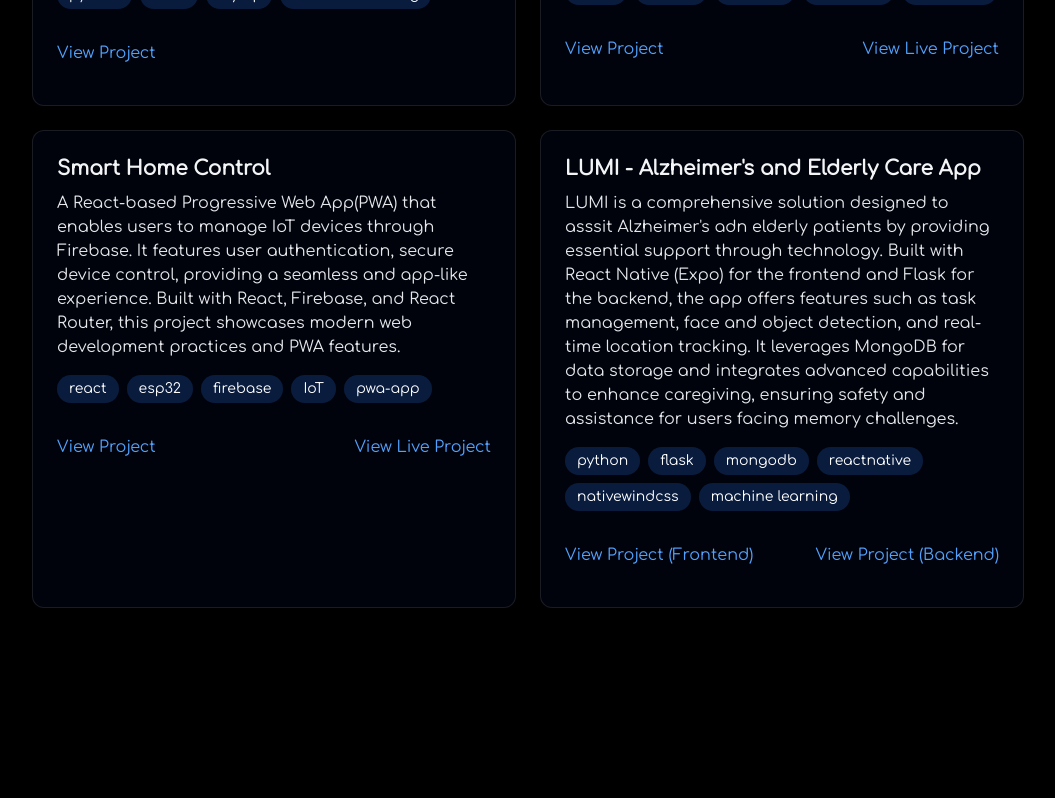
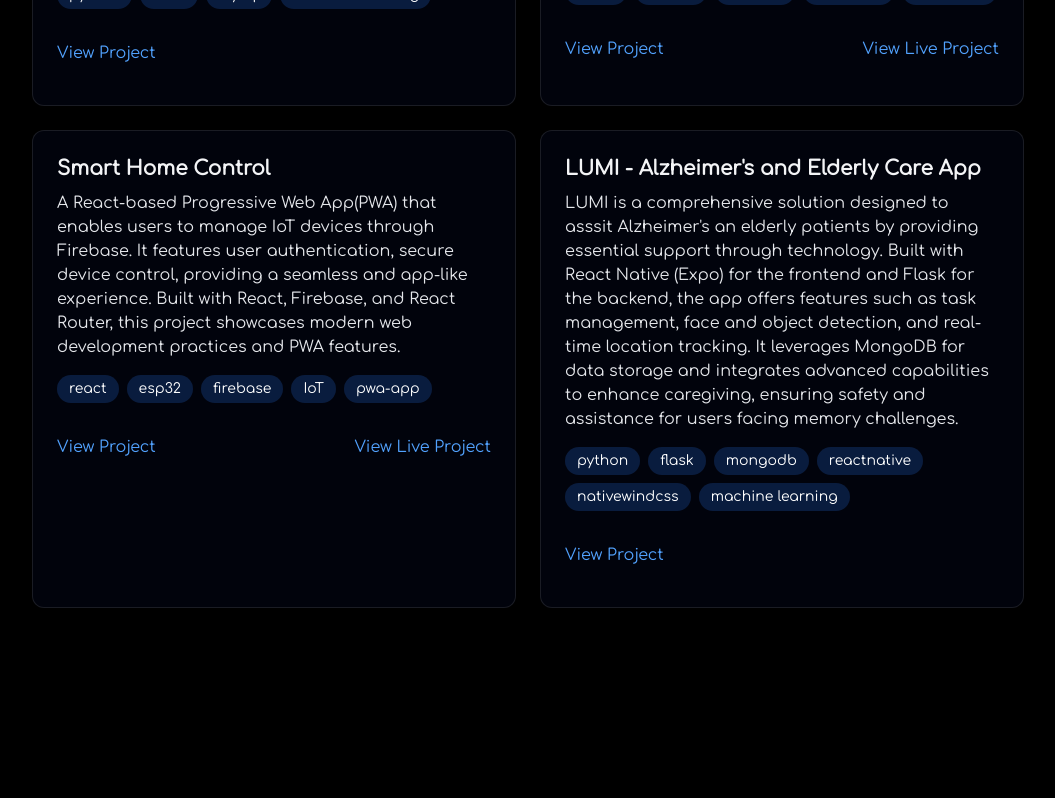
Before and after one commit to RaY8118/ray8118-portfolio, a React (Vite) app: page / in a window 1280 px wide. Shown: the part 2420-3218 px from the top of the page, without its empty margins (112-1167 px from the left). Built offline with nearby package versions, Linux system fonts and the light colour scheme.

Commit message:
Add toast notifications for better visual feedback and made projects component reusable

```diff
--- a/package.json
+++ b/package.json
@@ -14,6 +14,7 @@
     "emailjs-com": "^3.2.0",
     "react": "^19.0.0",
     "react-dom": "^19.0.0",
+    "react-toastify": "^11.0.3",
     "tailwindcss": "^4.0.7"
   },
   "devDependencies": {
--- a/src/App.jsx
+++ b/src/App.jsx
@@ -8,6 +8,7 @@ import { About } from "./components/sections/About";
 import { Projects } from "./components/sections/Projects";
 import { Contact } from "./components/sections/Contact";
 import { useState } from "react";
+import { ToastContainer } from "react-toastify"
 function App() {
   const [isLoaded, setIsLoaded] = useState(false);
   const [menuOpen, SetMenuOpen] = useState(false);
@@ -23,6 +24,7 @@ function App() {
         <About />
         <Projects />
         <Contact />
+        <ToastContainer position="top-center" />
       </div>
     </>
   );
--- a/src/components/sections/Contact.jsx
+++ b/src/components/sections/Contact.jsx
@@ -1,7 +1,7 @@
 import { useState } from "react";
 import { RevealOnScroll } from "../RevealOnScroll";
 import emailjs from "emailjs-com";
-
+import { toast } from "react-toastify";
 export const Contact = () => {
   const [formData, setFormData] = useState({
     name: "",
@@ -18,11 +18,11 @@ export const Contact = () => {
         e.target,
         import.meta.env.VITE_PUBLIC_KEY,
       );
-      alert("Message sent!!");
+      toast.success("Message sent successfully!!")
       setFormData({ name: "", email: "", message: "" });
     } catch (error) {
       console.error("Error sending email:", error);
-      alert("Oops! Something went wrong. Please try again.");
+      toast.error("Oops! Something went wrong. Please try again.")
     }
   };
   return (
--- a/src/components/sections/Projects.jsx
+++ b/src/components/sections/Projects.jsx
@@ -1,6 +1,37 @@
+import React from "react";
 import { RevealOnScroll } from "../RevealOnScroll";
 
 export const Projects = () => {
+  const projects = [
+    {
+      "title": "Attendance System using Face Recognition",
+      "description": "A Flask-based web application that leverages face recognition technology to manage attendance.It supports multiple cameras, role-based access for students,teachers and admins, and utilized a MySQL, database for data management.",
+      "tech": ["python", "flask", "mysql", "machine learning"],
+      "codeLink": "https://github.com/RaY8118/Flask_Face_Recognition--multiple_Cameras"
+    },
+    {
+      "title": "Hospital Management System",
+      "description": "A MERN stack web application that allows patients to log in, schedule appointments, and view prescription. The ssystem features a responsive design with Tailwind CSS,and admin dashboard for managing doctors, and information on common diseases.",
+      "tech": ["react", "nodejs", "express", "full-stack", "mongodb"],
+      "codeLink": "https://github.com/RaY8118/Hospital_Management_System",
+      "liveProj": "https://hospital-system-gmkt.onrender.com"
+    },
+    {
+      "title": "Smart Home Control",
+      "description": "A React-based Progressive Web App(PWA) that enables users to manage IoT devices through Firebase. It features user authentication, secure device control, providing a seamless and app-like experience. Built with React, Firebase, and React Router, this project showcases modern web development practices and PWA features.",
+      "tech": ["react", "esp32", "firebase", "IoT", "pwa-app"],
+      "codeLink": "https://github.com/RaY8118/SmartHomeControlV3",
+      "liveProj": "https://smart-home-control-v3.netlify.app"
+    },
+    {
+      "title": "LUMI - Alzheimer's and Elderly Care App",
+      "description": "LUMI is a comprehensive solution designed to asssit Alzheimer's an elderly patients by providing essential support through technology. Built with React Native (Expo) for the frontend and Flask for the backend, the app offers features such as task management, face and object detection, and real-time location tracking. It leverages MongoDB for data storage and integrates advanced capabilities to enhance caregiving, ensuring safety and assistance for users facing memory challenges.",
+      "tech": ["python", "flask", "mongodb", "reactnative", "nativewindcss", "machine learning",],
+      "codeLink": "https://github.com/RaY8118/LUMI-Backend",
+    }
+
+  ]
+
   return (
     <section
       id="projects"
@@ -12,18 +43,17 @@ export const Projects = () => {
             Featured Projects
           </h2>
           <div className="grid grid-cols-1 md:grid-cols-2 gap-6">
+
+
+            {projects.map((option, index) => (
+              <React.Fragment key={index}>
                 <div className="bg-blue-700/5 p-6 rounded-xl border border-white/10 hover:-translate-y-1 hover:border-blue-500/30 hover:shadow-[0_2px_8px_rgba(59,130,246,0.3)] transition-all">
                   <h3 className="text-xl font-bold mb-2">
-                Attendance System using Face Recognition
+                    {option.title}
                   </h3>
-              <p className="text-gray-200 mb-4">
-                A Flask-based web application that leverages face recognition
-                technology to manage attendance.It supports multiple cameras,
-                role-based access for students,teachers and admins, and utilized
-                a MySQL, database for data management.
-              </p>
+                  <p className="text-gray-200 mb-4">{option.description}</p>
                   <div className="flex flex-wrap gap-2 mb-4">
-                {["python", "flask", "mysql", "machine learning"].map(
+                    {option.tech?.map(
                       (tech, key) => (
                         <span
                           className="bg-blue-500/20 text-white py-1 px-3 rounded-full text-sm transition-all hover:bg-blue-500/20 hover:shadow-[0_2px_8px_rgba(59,130,246,0.2)]"
@@ -37,147 +67,27 @@ export const Projects = () => {
 
                   <div className="flex justify-between items-center">
                     <a
-                  href="https://github.com/RaY8118/Flask_Face_Recognition--multiple_Cameras"
+                      href={option.codeLink}
                       className="text-blue-400 hover:text-gray-300 transition-colors my-4"
                       target="_blank"
                     >
                       View Project
                     </a>
-              </div>
-            </div>
-            <div className="bg-blue-700/5 p-6 rounded-xl border border-white/10 hover:-translate-y-1 hover:border-blue-500/30 hover:shadow-[0_2px_8px_rgba(59,130,246,0.3)] transition-all">
-              <h3 className="text-xl font-bold mb-2">
-                Hospital Management System
-              </h3>
-              <p className="text-gray-200 mb-4">
-                A MERN stack web application that allows patients to log in,
-                schedule appointments, and view prescription. The ssystem
-                features a responsive design with Tailwind CSS,and admin
-                dashboard for managing doctors, and information on common
-                diseases.
-              </p>
-              <div className="flex flex-wrap gap-2 mb-4">
-                {["react", "nodejs", "express", "full-stack", "mongodb"].map(
-                  (tech, key) => (
-                    <span
-                      className="bg-blue-500/20 text-white py-1 px-3 rounded-full text-sm transition-all hover:bg-blue-500/20 hover:shadow-[0_2px_8px_rgba(59,130,246,0.2)]"
-                      key={key}
-                    >
-                      {tech}
-                    </span>
-                  ),
-                )}
-              </div>
-
+                    {option.liveProj && (
                       <div className="flex justify-between items-center">
                         <a
-                  href="https://github.com/RaY8118/Hospital_Management_System"
-                  className="text-blue-400 hover:text-gray-300 transition-colors my-4"
-                  target="_blank"
-                >
-                  View Project
-                </a>
-
-                <a
-                  href="https://hospital-system-gmkt.onrender.com"
+                          href={option.codeLink}
                           className="text-blue-400 hover:text-gray-300 transition-colors my-4"
                           target="_blank"
                         >
                           View Live Project
                         </a>
                       </div>
-            </div>
-            <div className="bg-blue-700/5 p-6 rounded-xl border border-white/10 hover:-translate-y-1 hover:border-blue-500/30 hover:shadow-[0_2px_8px_rgba(59,130,246,0.3)] transition-all">
-              <h3 className="text-xl font-bold mb-2">Smart Home Control</h3>
-              <p className="text-gray-200 mb-4">
-                A React-based Progressive Web App(PWA) that enables users to
-                manage IoT devices through Firebase. It features user
-                authentication, secure device control, providing a seamless and
-                app-like experience. Built with React, Firebase, and React
-                Router, this project showcases modern web development practices
-                and PWA features.
-              </p>
-              <div className="flex flex-wrap gap-2 mb-4">
-                {["react", "esp32", "firebase", "IoT", "pwa-app"].map(
-                  (tech, key) => (
-                    <span
-                      className="bg-blue-500/20 text-white py-1 px-3 rounded-full text-sm transition-all hover:bg-blue-500/20 hover:shadow-[0_2px_8px_rgba(59,130,246,0.2)]"
-                      key={key}
-                    >
-                      {tech}
-                    </span>
-                  ),
                     )}
                   </div>
-
-              <div className="flex justify-between items-center">
-                <a
-                  href="https://github.com/RaY8118/SmartHomeControlV3"
-                  className="text-blue-400 hover:text-gray-300 transition-colors my-4"
-                  target="_blank"
-                >
-                  View Project
-                </a>
-
-                <a
-                  href="https://smart-home-control-v3.netlify.app"
-                  className="text-blue-400 hover:text-gray-300 transition-colors my-4"
-                  target="_blank"
-                >
-                  View Live Project
-                </a>
                 </div>
-            </div>
-            <div className="bg-blue-700/5 p-6 rounded-xl border border-white/10 hover:-translate-y-1 hover:border-blue-500/30 hover:shadow-[0_2px_8px_rgba(59,130,246,0.3)] transition-all">
-              <h3 className="text-xl font-bold mb-2">
-                LUMI - Alzheimer's and Elderly Care App
-              </h3>
-              <p className="text-gray-200 mb-4">
-                LUMI is a comprehensive solution designed to asssit Alzheimer's
-                adn elderly patients by providing essential support through
-                technology. Built with React Native (Expo) for the frontend and
-                Flask for the backend, the app offers features such as task
-                management, face and object detection, and real-time location
-                tracking. It leverages MongoDB for data storage and integrates
-                advanced capabilities to enhance caregiving, ensuring safety and
-                assistance for users facing memory challenges.
-              </p>
-              <div className="flex flex-wrap gap-2 mb-4">
-                {[
-                  "python",
-                  "flask",
-                  "mongodb",
-                  "reactnative",
-                  "nativewindcss",
-                  "machine learning",
-                ].map((tech, key) => (
-                  <span
-                    className="bg-blue-500/20 text-white py-1 px-3 rounded-full text-sm transition-all hover:bg-blue-500/20 hover:shadow-[0_2px_8px_rgba(59,130,246,0.2)]"
-                    key={key}
-                  >
-                    {tech}
-                  </span>
+              </React.Fragment>
             ))}
-              </div>
-
-              <div className="flex justify-between items-center">
-                <a
-                  href="https://github.com/RaY8118/LUMI-Mobile-App"
-                  className="text-blue-400 hover:text-gray-300 transition-colors my-4"
-                  target="_blank"
-                >
-                  View Project (Frontend)
-                </a>
-
-                <a
-                  href="https://github.com/RaY8118/LUMI-Backend"
-                  className="text-blue-400 hover:text-gray-300 transition-colors my-4"
-                  target="_blank"
-                >
-                  View Project (Backend)
-                </a>
-              </div>
-            </div>
           </div>
         </div>
       </RevealOnScroll>
```
Also changed, not shown: 1 other file (tests, documents, lock files or other folders). Lines whose indentation alone changed are shown as unchanged.
